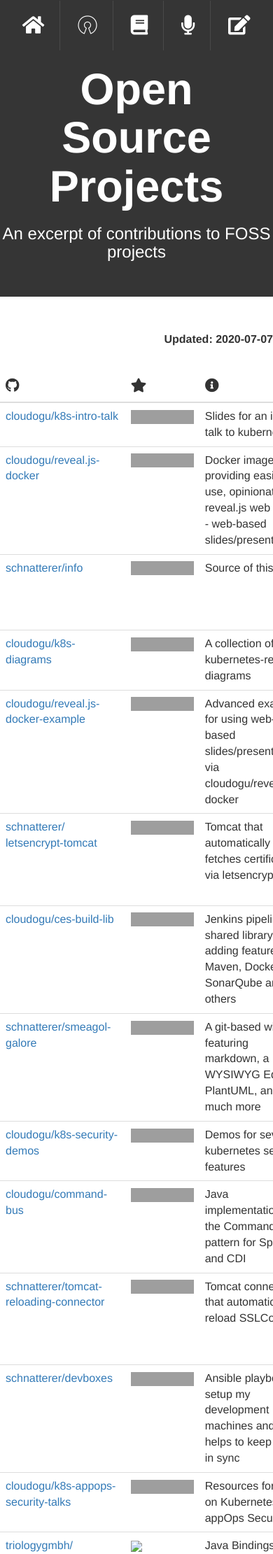
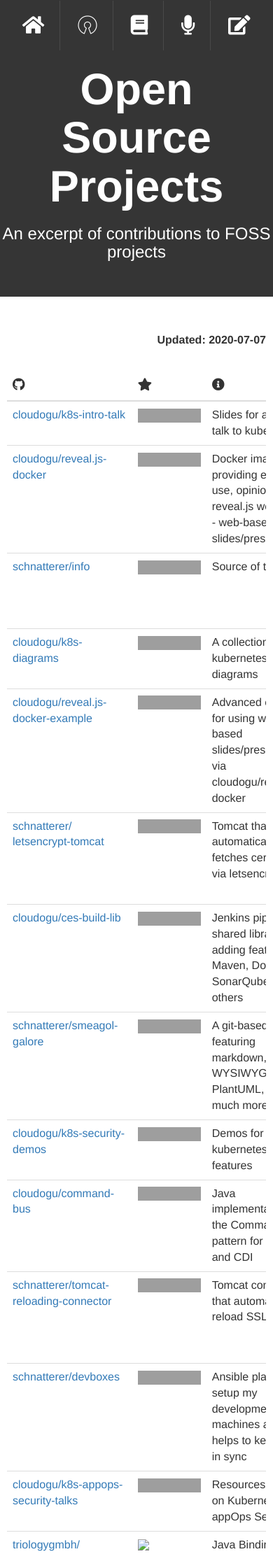
Before and after one commit to schnatterer/info, a Jekyll site: the page built from projects.html, in a window 390 px wide. Shown: the top 2221 px of the page at 70% size. Built offline with Jekyll 4.4.1, drawn with Linux system fonts in a browser that asks for light colours; grey boxes are pictures that could not be loaded.

Commit message:
Adapt project design to other pages.
At least a little bit.

```diff
--- a/_includes/projects.html
+++ b/_includes/projects.html
@@ -1,4 +1,5 @@
 <section id="projects" class="about">
+    <div class="universal-wrapper-table">
     <p style="text-align: right;"><strong>Updated: {{ site.data.projects.updated }}</strong></p>
     <br/>
     <div class="table-container">
@@ -21,13 +22,13 @@
                     <i class="fas fa-user-tag"></i> <span class="hidden-xs"> Role</span>
                 </th>
                 <th scope="col" title="First Commit">
-                    <i class="fas fa-hourglass-start"></i> <span class="hidden-xs"> First Commit</span>
+                    <i class="fas fa-play"></i> <span class="hidden-xs"> Commit</span>
                 </th>
                 <th scope="col" title="Last Commit">
-                    <i class="fas fa-hourglass-end"></i> <span class="hidden-xs"> Last Commit</span>
+                    <i class="fas fa-stop"></i> <span class="hidden-xs"> Commit</span>
                 </th>
                 <th scope="col" title="Number of Commits">
-                    <i class="fas fa-hashtag"></i> <span class="hidden-xs"> Number of Commits</span>
+                    <i class="fas fa-hashtag"></i> <span class="hidden-xs"> Commits</span>
                 </th>
             </tr>
             </thead>
@@ -47,4 +48,5 @@
             </tbody>
         </table>
     </div>
+    </div>
 </section>
--- a/css/stylish-portfolio.css
+++ b/css/stylish-portfolio.css
@@ -97,7 +97,7 @@
 }
 
 table.center th {
-    font-size: 20px;
+    font-size: 18px;
     white-space: nowrap;
 }
 
@@ -252,6 +252,19 @@
     }
 }
 
+.universal-wrapper-table {
+    margin: 0 auto;
+    padding-right: 1rem;
+    padding-left: 1rem;
+    padding-top: 0.1rem;
+    width: 100%;
+}
+@media only screen and (min-width:1401px) {
+    .universal-wrapper-table {
+        width: 1400px;
+    }
+}
+
 .article-metadata {
     margin-bottom: 15px;
     overflow: hidden;
```
